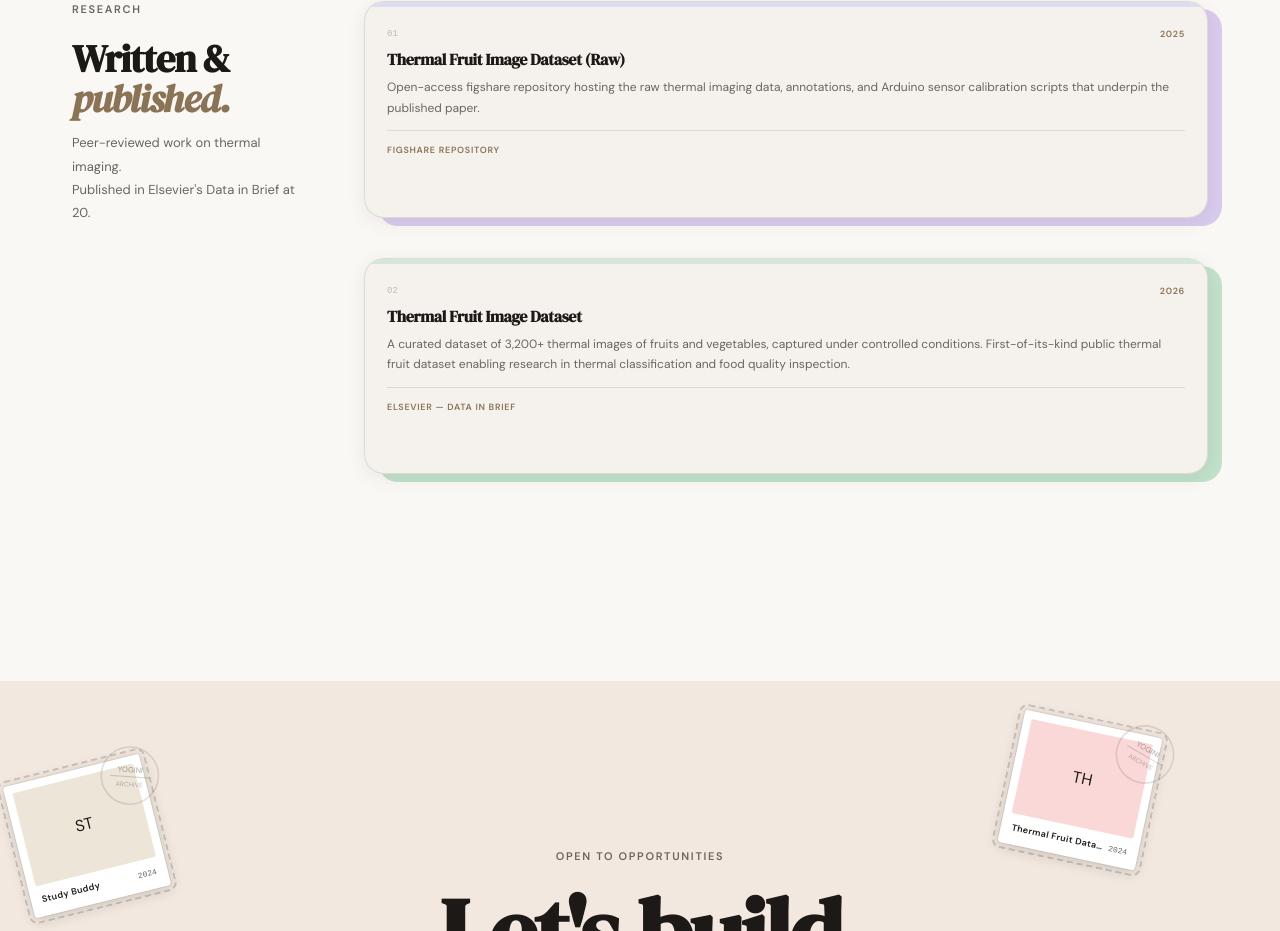
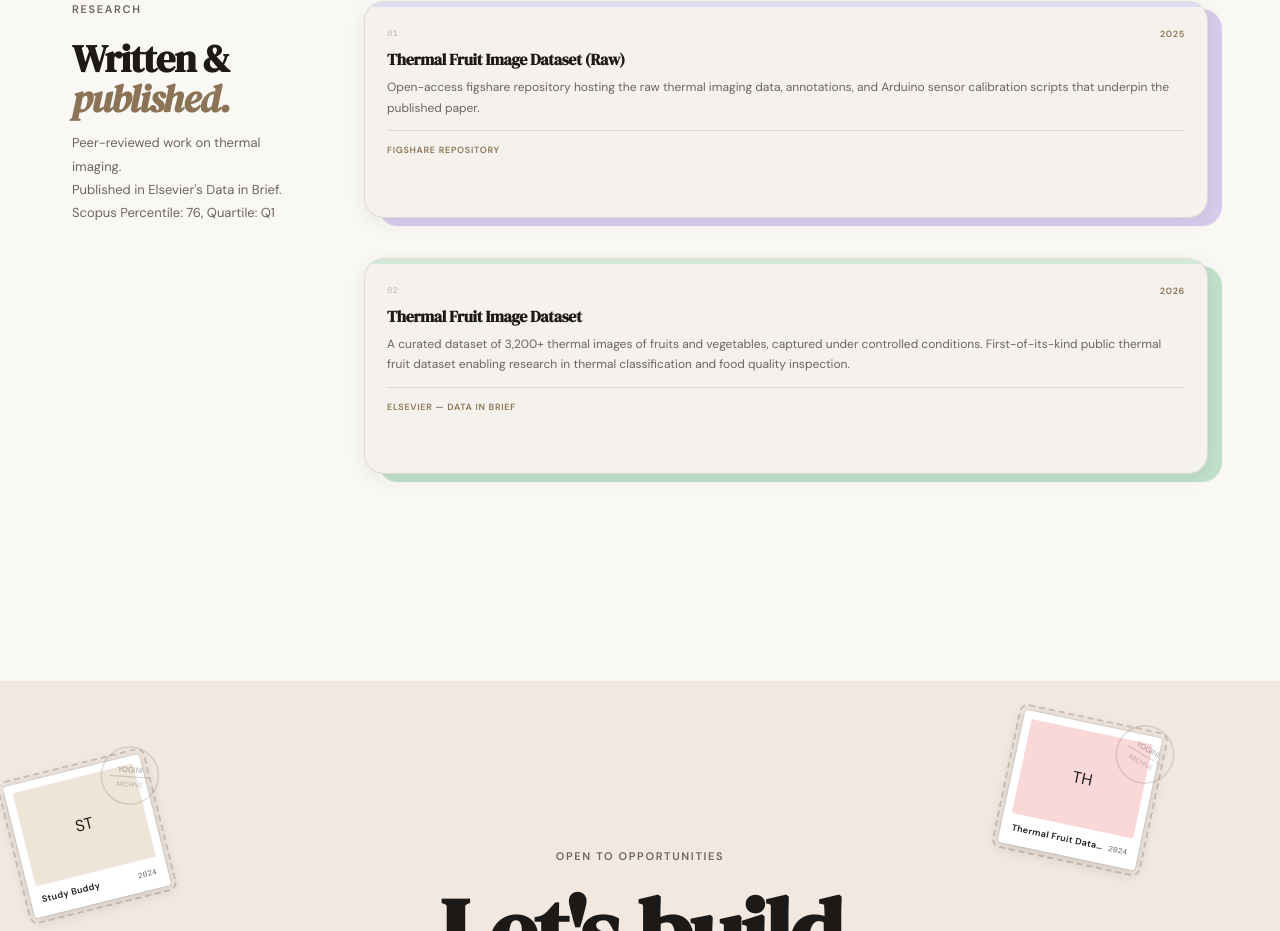
Before and after one commit to yoginiaishwaryaa/portfolio-pts, a React (Vite) app: page / in a window 1280 px wide. Shown: the part 7373-8304 px from the top of the page. Built offline with nearby package versions, Linux system fonts and the light colour scheme.

Commit message:
fix: include publication details

```diff
--- a/src/sections/Publications.tsx
+++ b/src/sections/Publications.tsx
@@ -22,7 +22,8 @@ export default function Publications() {
         <h2 className="pub-title">Written &<br /><em>published.</em></h2>
         <p className="pub-sub">
           Peer-reviewed work on thermal imaging.<br />
-          Published in Elsevier's Data in Brief at 20.
+          Published in Elsevier's Data in Brief.<br />
+          Scopus Percentile: 76, Quartile: Q1
         </p>
       </div>
 
```
